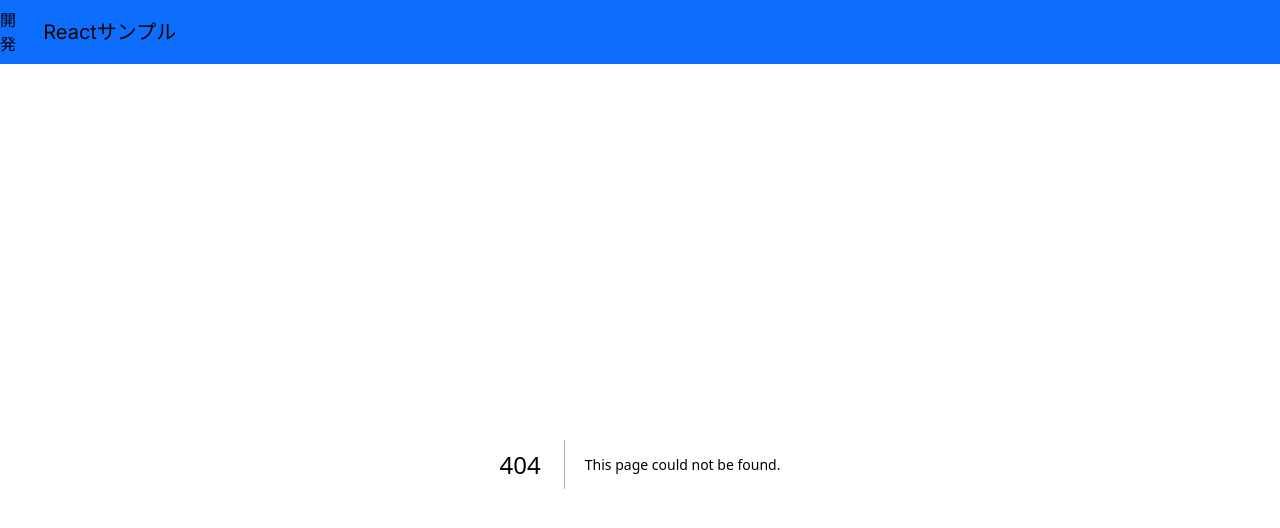
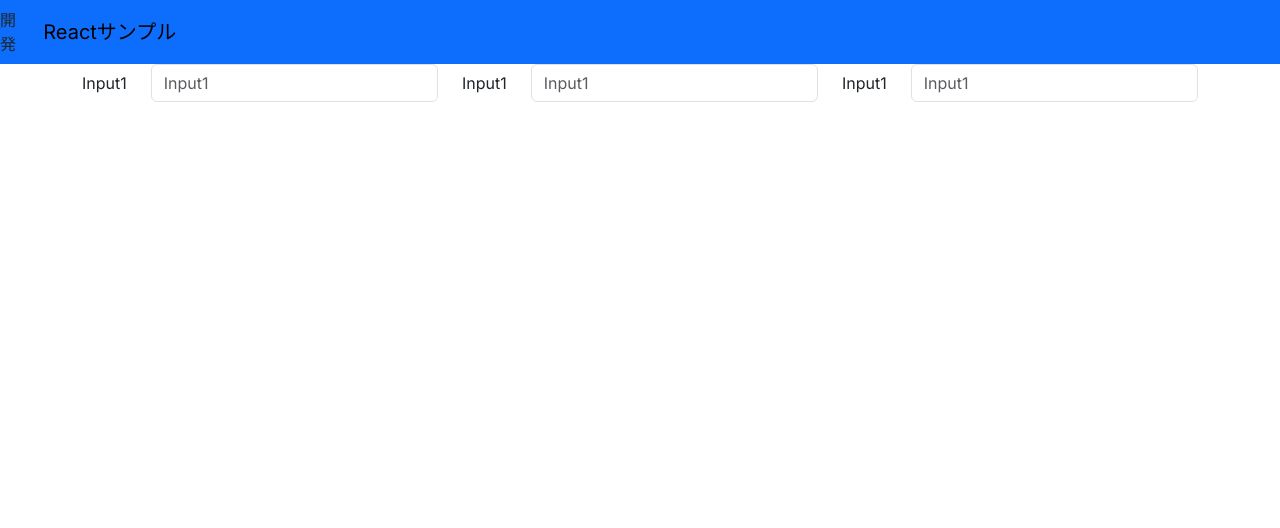
Before and after one commit to 310ken1/react-sample, a Next.js app: page /layoutsample in a window 1280 px wide. Before the commit this address had no page. Shown: the top 528 px of the page. Built offline with nearby package versions, Linux system fonts and the light colour scheme.

Commit message:
レイアウトサンプル

```diff
--- /dev/null
+++ b/src/app/layoutsample/page.tsx
@@ -0,0 +1,48 @@
+import { Col, Container, Form, Row } from "react-bootstrap";
+
+export default function LayoutSample(): JSX.Element {
+  return (
+    <>
+      <Container>
+        <Row>
+          <Col xl={4} lg={4} md={6} sm={12}>
+            <Form>
+              <Row>
+                <Col xs="auto">
+                  <Form.Label column>Input1</Form.Label>
+                </Col>
+                <Col>
+                  <Form.Control type="text" placeholder="Input1" />
+                </Col>
+              </Row>
+            </Form>
+          </Col>
+          <Col xl={4} lg={4} md={6} sm={12}>
+            <Form>
+              <Row>
+                <Col xs="auto">
+                  <Form.Label column>Input1</Form.Label>
+                </Col>
+                <Col>
+                  <Form.Control type="text" placeholder="Input1" />
+                </Col>
+              </Row>
+            </Form>
+          </Col>
+          <Col xl={4} lg={4} md={6} sm={12}>
+            <Form>
+              <Row>
+                <Col xs="auto">
+                  <Form.Label column>Input1</Form.Label>
+                </Col>
+                <Col>
+                  <Form.Control type="text" placeholder="Input1" />
+                </Col>
+              </Row>
+            </Form>
+          </Col>
+        </Row>
+      </Container>
+    </>
+  );
+}
--- a/src/app/page.tsx
+++ b/src/app/page.tsx
@@ -10,6 +10,10 @@ export default function Home() {
       <Link href="/grid">{messages.home.bootstrap.items.grid}</Link>
       <br />
       <Link href="/sidemenu">{messages.home.bootstrap.items.sidemenu}</Link>
+      <br />
+      <Link href="/layoutsample">
+        {messages.home.bootstrap.items.layoutsample}
+      </Link>
       <hr />
 
       <p>{messages.home.storage.title}</p>
--- a/src/messages.json
+++ b/src/messages.json
@@ -4,7 +4,8 @@
             "title": "React Bootstrap",
             "items": {
                 "grid": "Grid Systemサンプル",
-                "sidemenu": "サイドメニューサンプル"
+                "sidemenu": "サイドメニューサンプル",
+                "layoutsample": "レイアウトサンプル"
             }
         },
         "storage": {
```
